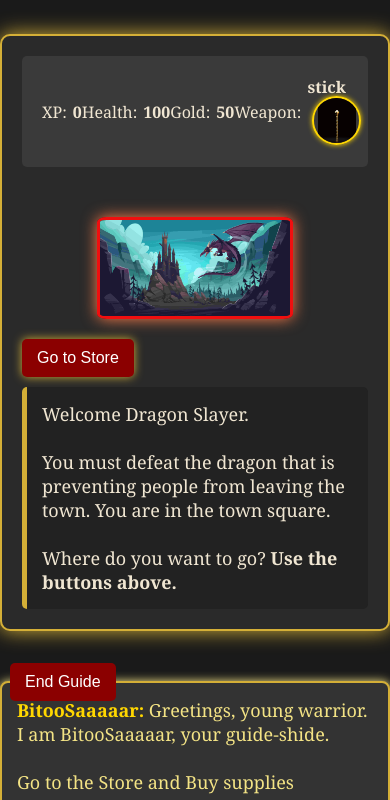
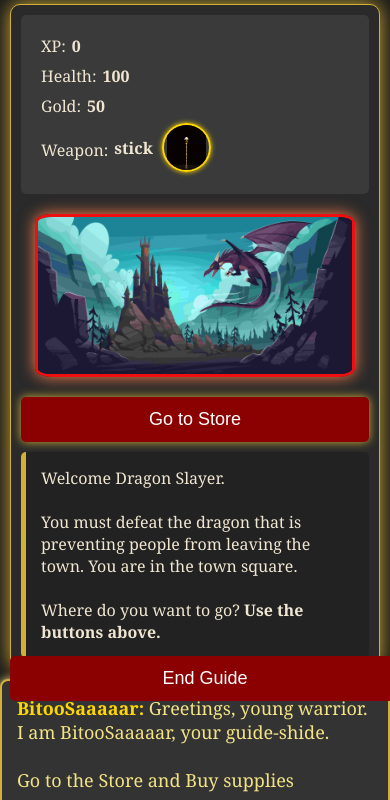
Before and after one commit to WingedAnalyst/fullStackRpgGame, a plain HTML site: page index.html in a window 390 px wide. Shown: the part 123-923 px from the top of the page. Drawn offline with Linux system fonts and the light colour scheme.

Commit message:
Mobile screen optemization and viewport settings  update

```diff
--- a/index.html
+++ b/index.html
@@ -3,6 +3,8 @@
 
 <head>
     <meta charset = "UTF-8">
+    <meta name="viewport" content="width=device-width, initial-scale=1.0">
+
 
 <title> RPG - Dragon Slayer</title>
 <link rel="stylesheet" href="style.css">
--- a/style.css
+++ b/style.css
@@ -221,3 +221,52 @@ button:hover {
   bottom: 10px;
   left: 10px
 }
+
+
+
+/* Mobile portrait optimization */
+@media (max-width: 768px) {
+  body {
+    font-size: 16px; /* scale text slightly */
+  }
+
+  #game {
+    max-width: 100%;
+    margin: 10px;
+    padding: 10px;
+    border-width: 1px;
+  }
+
+  #stats {
+    flex-direction: column;
+    align-items: flex-start;
+    gap: 8px;
+    margin-bottom: 20px;
+  }
+
+  #heroImage {
+    width: 90%;
+    height: auto;
+  }
+
+  #controls {
+    display: flex;
+    flex-direction: column;
+    gap: 10px;
+  }
+
+  button {
+    width: 100%;
+    padding: 12px;
+    font-size: 18px;
+  }
+
+  #text {
+    font-size: 16px;
+  }
+
+  #mentorBox {
+    flex-direction: column;
+    align-items: flex-start;
+  }
+}
```
